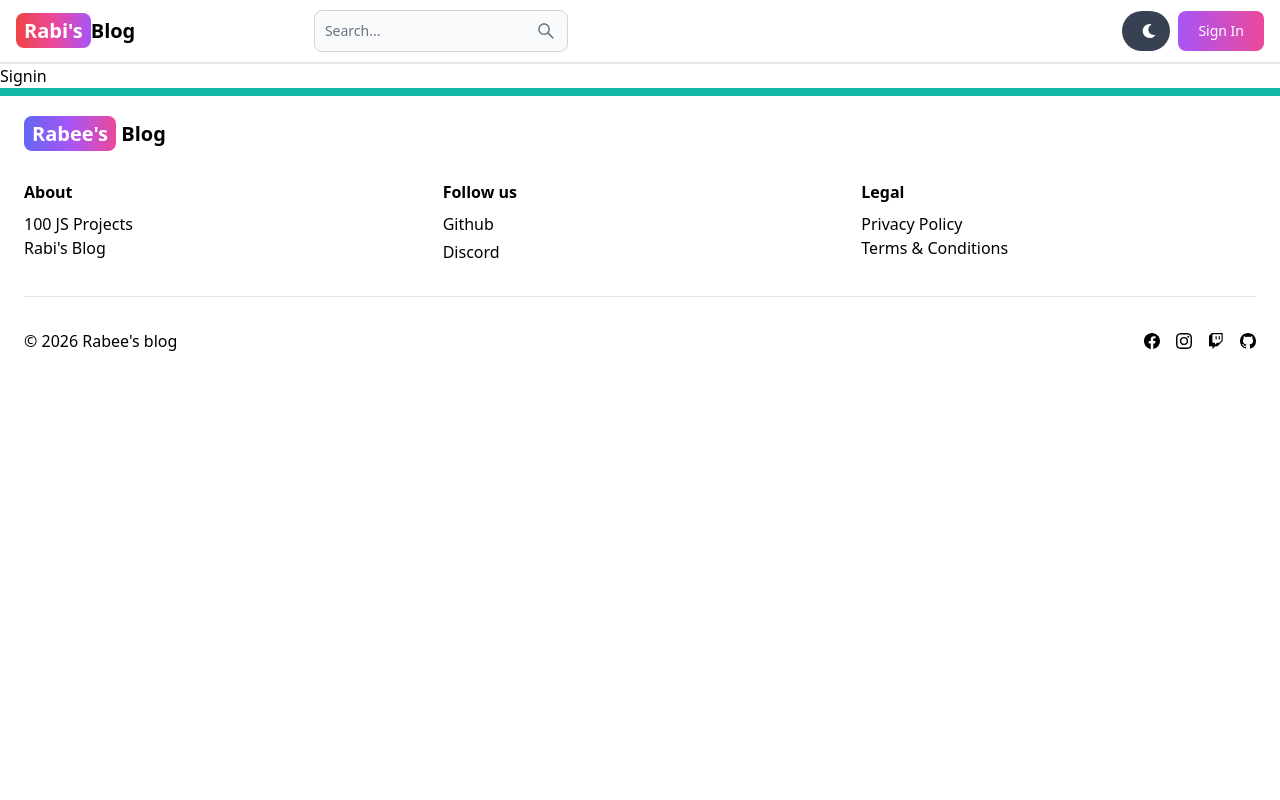
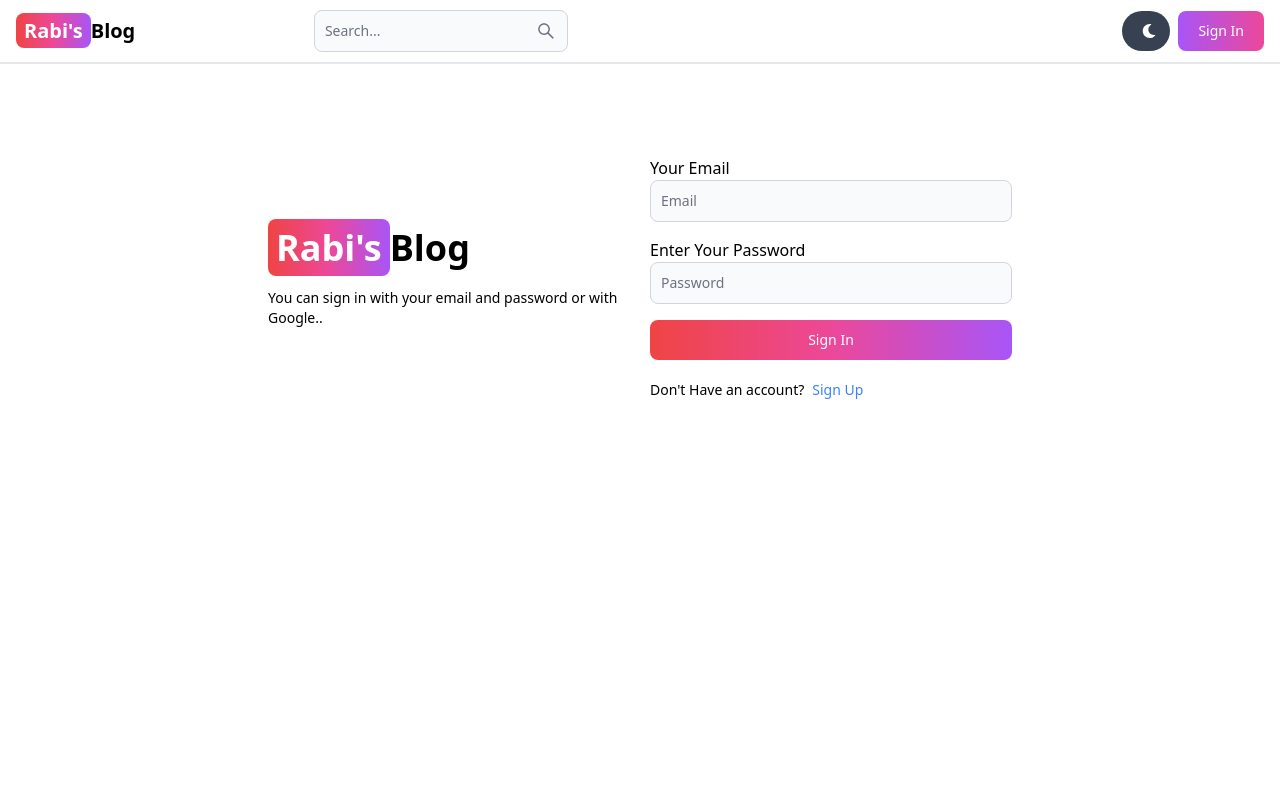
Before and after one commit to RabiDangol/Blog-Mern, a React (Vite) app in the folder client/: page /sign-in in a window 1280 px wide. Shown: the top 800 px of the page. Built offline with nearby package versions, Linux system fonts and the light colour scheme.

Commit message:
complete signin functionality

```diff
--- a/client/src/Pages/Signin.jsx
+++ b/client/src/Pages/Signin.jsx
@@ -1,7 +1,114 @@
-import React from "react";
+import { Alert, Button, Spinner, TextInput } from "flowbite-react";
+import React, { useState } from "react";
+import { Link, useNavigate } from "react-router-dom";
 
-const Signin = () => {
-  return <div>Signin</div>;
+const SignIn = () => {
+  const [formData, setformData] = useState({});
+  const [errorMessage, setErrorMessage] = useState(null);
+  const [loading, setLoading] = useState(false);
+  const navigate = useNavigate();
+
+  const handleChange = (e) => {
+    setformData({ ...formData, [e.target.id]: e.target.value.trim() });
+  };
+
+  const handleSubmit = async (e) => {
+    e.preventDefault();
+    if (!formData.email || !formData.password) {
+      return setErrorMessage("please fill out all fields!!");
+    }
+    try {
+      setLoading(true);
+      setErrorMessage(null);
+      const res = await fetch("/api/auth/signin", {
+        method: "POST",
+        headers: { "Content-Type": "application/json" },
+        body: JSON.stringify(formData),
+      });
+      const data = await res.json();
+      if (data.success === false) {
+        return setErrorMessage(data.message);
+      }
+      setLoading(false);
+      if (res.ok) {
+        navigate("/");
+      }
+    } catch (error) {
+      setErrorMessage(error.message);
+      setLoading(false);
+    }
+  };
+  return (
+    <div className="min-h-screen mt-20 mx-2">
+      <div className="flex p-3 max-w-3xl mx-auto flex-col md:flex-row md:items-center gap-5">
+        {errorMessage && (
+          <Alert className="mt-5" color="failure">
+            {errorMessage}
+          </Alert>
+        )}
+        {/* leftside */}
+        <div className="flex-1">
+          <Link to="/" className="font-bold text-4xl">
+            <span className="px-2 py-1 bg-gradient-to-r from-red-500 via-pink-500 to-purple-500 rounded-lg text-white">
+              Rabi's
+            </span>
+            Blog
+          </Link>
+          <p className="text-sm mt-5">
+            You can sign in with your email and password or with Google..
+          </p>
+        </div>
+        {/* rightside */}
+        <div className="flex-1">
+          <form className="flex flex-col gap-4" onSubmit={handleSubmit}>
+            <div>
+              <label value="Your email">Your Email</label>
+              <TextInput
+                type="text"
+                placeholder="Email"
+                id="email"
+                onChange={handleChange}
+              />
+            </div>
+            <div>
+              <label value="Your password">Enter Your Password </label>
+              <TextInput
+                type="text"
+                placeholder="Password"
+                id="password"
+                onChange={handleChange}
+              />
+            </div>
+            <Button
+              type="submit"
+              className="px-2 py-1 bg-gradient-to-r from-red-500 via-pink-500 to-purple-500 rounded-lg text-white"
+              disabled={loading}
+            >
+              {loading ? (
+                <>
+                  <Spinner size="sm" />
+                  <span className="pl-3">Loading...</span>
+                </>
+              ) : (
+                "Sign In"
+              )}
+            </Button>
+          </form>
+          <div className="flex gap-2 text-sm mt-5">
+            <span>Don't Have an account?</span>
+            <Link to="/sign-up" className="text-blue-500">
+              Sign Up
+            </Link>
+          </div>
+          {/* {errorMessage && (
+            <Alert className="mt-5" color="failure">
+              {errorMessage}
+            </Alert>
+          )} */}
+        </div>
+      </div>
+    </div>
+  );
 };
 
-export default Signin;
+export default SignIn;
```
